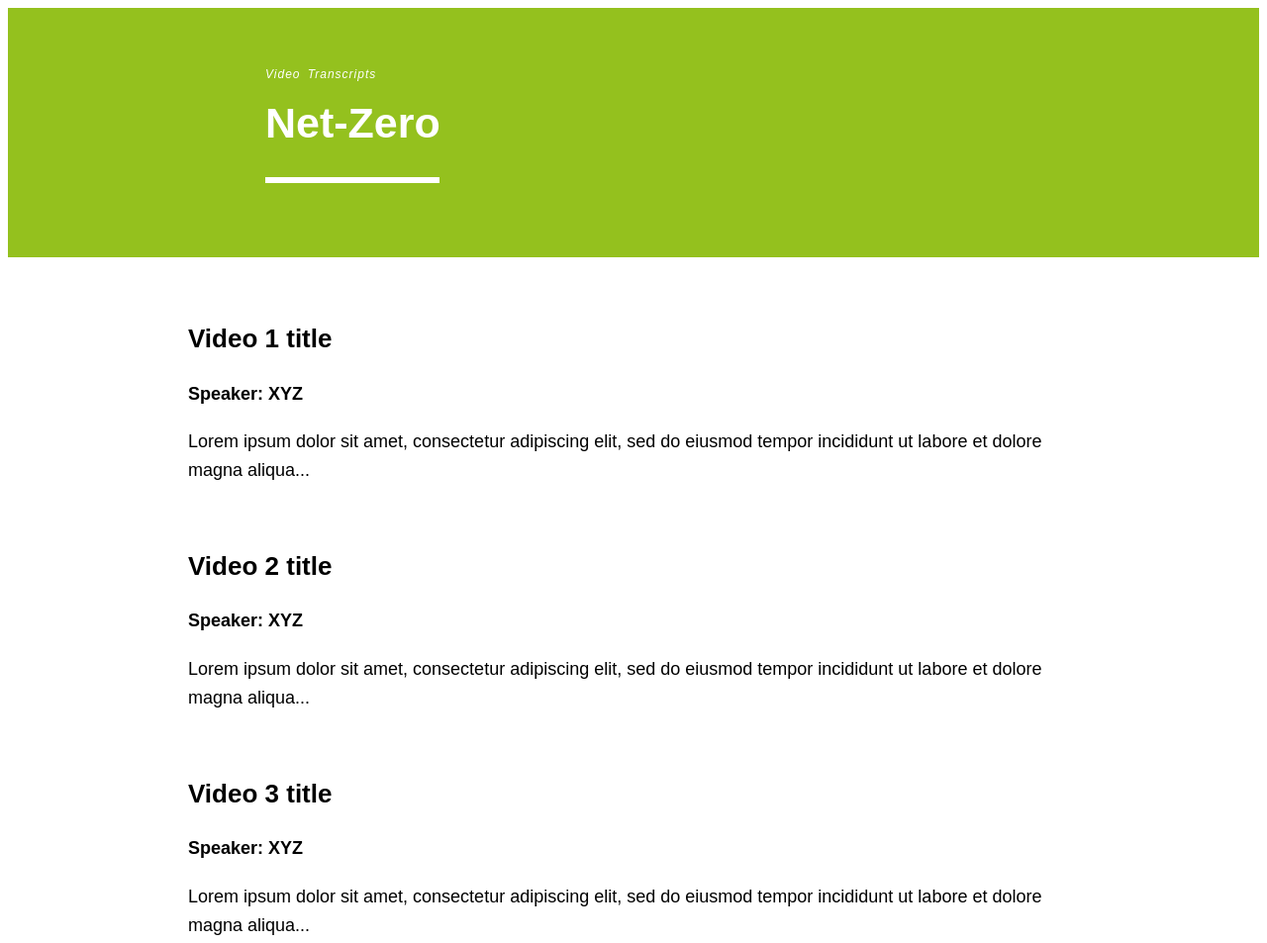
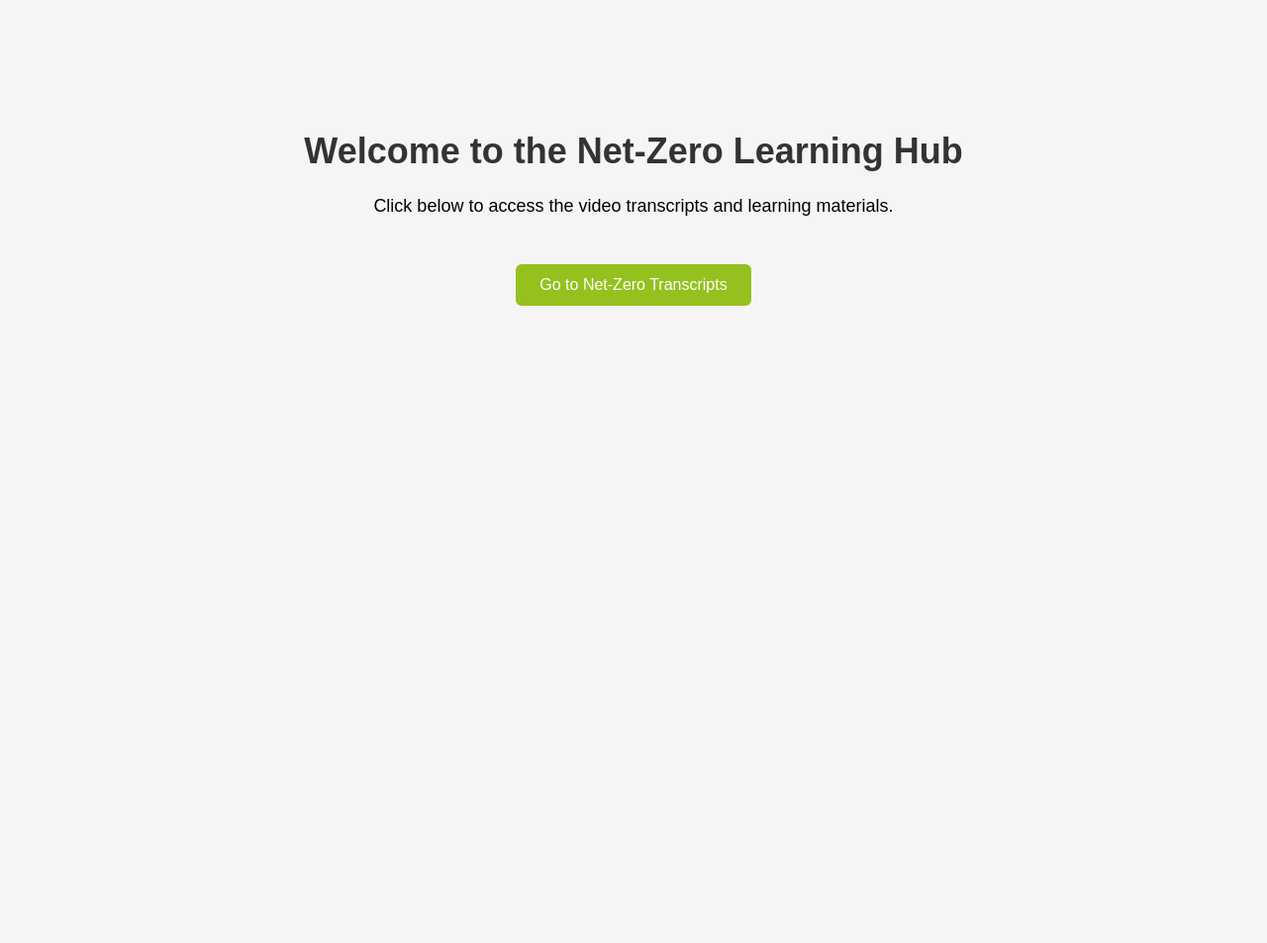
Before and after one commit to cathywaz/SF-transcripts, a plain HTML site: page index.html in a window 1280 px wide. Shown: the top 953 px of the page at 99% size. After the commit the page ends 800 px from the top, so only its background shows below. Drawn offline with Linux system fonts and the light colour scheme.

Commit message:
Update index.html

```diff
--- a/index.html
+++ b/index.html
@@ -3,163 +3,47 @@
 
 <head>
   <meta charset="UTF-8">
-  <title>Net-Zero: Video Transcripts</title>
-
+  <title>Welcome to Net-Zero Resources</title>
   <style>
-    h1 {
-      color: #ffffff;
-      font-size: 43px;
-      margin-bottom: 30px;
-      margin-top: 18px;
-      text-align: left;
-      margin-left: 200px;
+    body {
       font-family: sans-serif;
-      font-weight: 550;
+      text-align: center;
+      padding: 100px;
+      background-color: #f5f5f5;
     }
 
-    table {
-      border-collapse: collapse;
-    }
-
-    th {
-      color: white;
-      font-weight: bold;
-      font-size: 20px;
-      padding: 10px;
-    }
-
-    td {
-      color: black;
-      padding: 10px;
-    }
-
-    h2 {
-      color: white;
-      font-size: 12px;
-      margin-top: 0px;
-      text-align: left;
-      margin-left: 200px;
-      font-style: italic;
-      font-family: sans-serif;
-      font-weight: 85;
-      letter-spacing: 1px;
-      word-spacing: 3px;
-    }
-
-    main {
-      color: black;
-      font-family: sans-serif;
-      margin-top: 60px;
-      margin-left: auto;
-      margin-right: auto;
-      font-size: 18px;
-      font-weight: normal;
-      line-height: 1.75;
-      max-width: 900px;
-      padding: 0 20px;
+    h1 {
+      font-size: 36px;
+      color: #333;
     }
 
     p {
-      color: black;
-      font-family: sans-serif;
       font-size: 18px;
-      font-weight: normal;
-      line-height: 1.6;
-      margin-bottom: 20px;
+      margin-top: 20px;
     }
 
-    h3 {
-      color: black;
-      font-size: 26px;
-      font-family: sans-serif;
-      margin-top: 60px;
-      margin-bottom: 10px;
-      font-weight: bold;
+    a.button {
+      display: inline-block;
+      margin-top: 30px;
+      padding: 12px 24px;
+      font-size: 16px;
+      color: white;
+      background-color: #94c11e;
+      text-decoration: none;
+      border-radius: 6px;
+      transition: background-color 0.3s;
     }
 
-    .centerCell {
-      text-align: center;
-    }
-
-    .centered {
-      text-align: center;
-    }
-
-    .header {
-      background: #94c11e;
-      padding: 60px;
-      text-align: center;
-      color: white;
-      font-size: 30px;
-      height: auto;
-      min-height: 125px;
-    }
-
-    hr {
-      width: 170px;
-      margin-left: 200px;
-      color: white;
-      border: 3px solid white;
-    }
-
-    ol,
-    ul {
-      margin-left: 50px;
-      margin-right: 50px;
-    }
-
-    .accessibility {
-      text-align: left;
-    }
-
-    a:link {
-      color: #94c11e;
-    }
-
-    a:visited {
-      color: #94c11e;
+    a.button:hover {
+      background-color: #7ca01a;
     }
   </style>
 </head>
 
 <body>
-
-  <div class="header">
-    <h2>Video Transcripts</h2>
-    <h1>Net-Zero</h1>
-    <hr />
-  </div>
-
-  <main>
-    <div class="centered">
-
-      <section class="accessibility">
-        <h3 id="Vid01">Video 1 title</h3>
-        <p><strong>Speaker: XYZ</strong></p>
-        <p>Lorem ipsum dolor sit amet, consectetur adipiscing elit, sed do eiusmod tempor incididunt ut labore et dolore magna aliqua...</p>
-      </section>
-
-      <section class="accessibility">
-        <h3 id="Vid02">Video 2 title</h3>
-        <p><strong>Speaker: XYZ</strong></p>
-        <p>Lorem ipsum dolor sit amet, consectetur adipiscing elit, sed do eiusmod tempor incididunt ut labore et dolore magna aliqua...</p>
-      </section>
-
-      <section class="accessibility">
-        <h3 id="Vid03">Video 3 title</h3>
-        <p><strong>Speaker: XYZ</strong></p>
-        <p>Lorem ipsum dolor sit amet, consectetur adipiscing elit, sed do eiusmod tempor incididunt ut labore et dolore magna aliqua...</p>
-      </section>
-
-      <section class="accessibility">
-        <h3 id="Vid04">Video 4 title</h3>
-        <p><strong>Speaker: XYZ</strong></p>
-        <p>Lorem ipsum dolor sit amet, consectetur adipiscing elit, sed do eiusmod tempor incididunt ut labore et dolore magna aliqua...</p>
-      </section>
-
-    </div>
-  </main>
-
+  <h1>Welcome to the Net-Zero Learning Hub</h1>
+  <p>Click below to access the video transcripts and learning materials.</p>
+  <a class="button" href="NZ-video-transcripts.html">Go to Net-Zero Transcripts</a>
 </body>
 
 </html>
```
